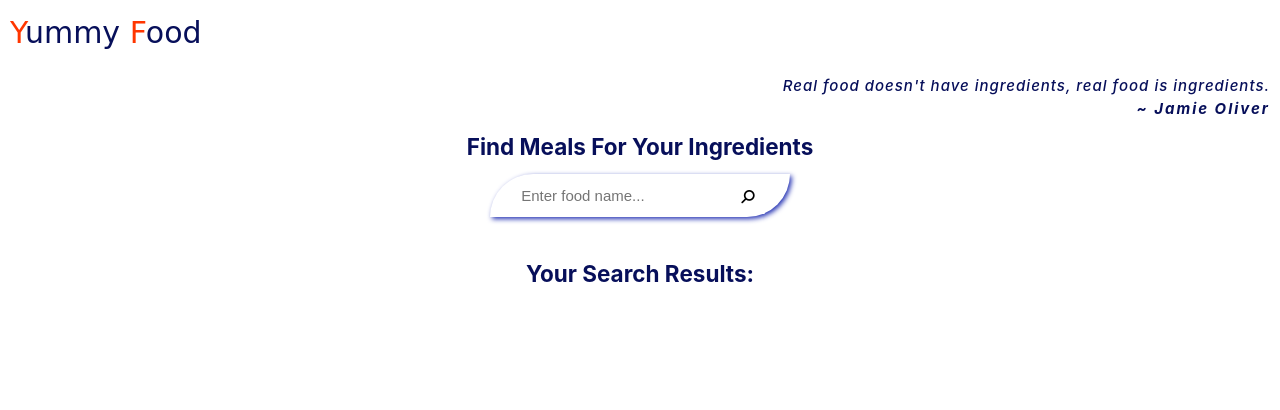
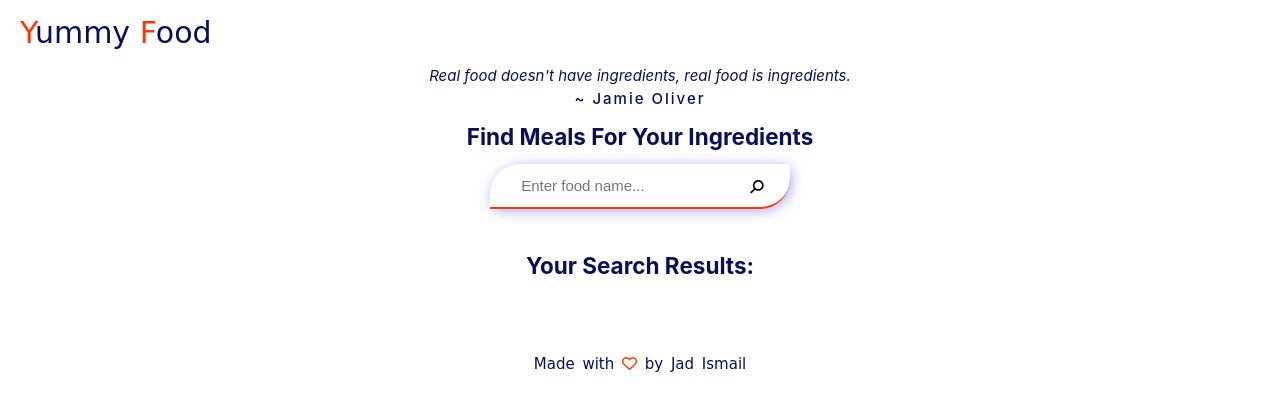
Before and after one commit to jadismail/Recipe-app, a plain HTML site: page index.html in a window 1280 px wide. Drawn offline with Linux system fonts and the light colour scheme; a web font is replaced by a local one.

Commit message:
Add media queries and solve some issues in design.

```diff
--- a/index.html
+++ b/index.html
@@ -32,7 +32,7 @@
             <!-- <div class="card">
                 <img class="food-image" src="https:\/\/www.themealdb.com\/images\/media\/meals\/uvuyxu1503067369.jpg" alt="A food image">
                 <h3 class="food-type">Chicken</h3>
-                <button class="recipe-btn"><a  href="#">Get Recipe</a></button>
+                <button class="recipe-btn">Get Recipe</button>
             </div>
           -->
         </div>
@@ -57,8 +57,12 @@
                 <a href="# " target="_blank " class="video ">Watch Video</a> -->
             </div>
         </div>
-
     </main>
+    <footer>
+        <a href="https://www.linkedin.com/in/jad-ismail-414ba4214/" target="_blank">
+            Made with <i class="fa-regular fa-heart"></i> by Jad Ismail
+        </a>
+    </footer>
     <script src="./main.js "></script>
 </body>
 
--- a/main.js
+++ b/main.js
@@ -22,7 +22,7 @@ function getMealList() {
                     mealList += `<div class="card" id="${meal.idMeal}">
                     <img class="food-image" src="${meal.strMealThumb}" alt="A food image">
                     <h3 class="food-type">${meal.strMeal}</h3>
-                    <button class="recipe-btn"><a  href="#">Get Recipe</a></button>
+                    <button class="recipe-btn">Get Recipe</button>
                 </div>`
                 });
                 mealListEl.classList.remove("not-found");
--- a/style.css
+++ b/style.css
@@ -27,6 +27,8 @@ body {
     font-size: 1.5rem;
     font-family: -apple-system, BlinkMacSystemFont, "Segoe UI", Roboto, Oxygen, Ubuntu, Cantarell, "Open Sans", "Helvetica Neue", sans-serif;
     color: var(--dark-blue);
+    position: relative;
+    height: 100vh;
 }
 
 header {
@@ -58,14 +60,16 @@ header {
 .search-box {
     width: 300px;
     padding: 0.3rem 0;
-    border-radius: 50px 0;
-    box-shadow: 2px 2px 5px 0 var(--secondary-blue);
+    border-radius: 30px 0;
+    box-shadow: 2px 2px 15px -3px rgba(0, 0, 255, 0.5);
+    border-bottom: 2.5px solid var(--dark-orange);
+    /* border-right: 2px solid var(--dark-orange); */
 }
 
 .search-content {
     width: 220px;
     padding: 1rem;
-    border-radius: 50px 0;
+    /* border-radius: 50px 0; */
     border: 0;
     font-size: 1.5rem;
     color: var(--dark-blue);
@@ -73,7 +77,7 @@ header {
 
 .btn-search {
     padding: 1rem;
-    transform: translateX(-0.44rem);
+    transform: translateX(0.5rem);
     cursor: pointer;
     border: 0;
     background-color: white;
@@ -88,16 +92,17 @@ header {
 }
 
 blockquote {
-    font-weight: 500;
-    letter-spacing: 1px;
+    font-weight: 400;
     font-style: italic;
-    text-align: right;
+    text-align: center;
     padding: 0 1rem;
+    font-size: 1.4rem;
 }
 
 cite {
-    font-weight: 700;
+    font-weight: 500;
     letter-spacing: 2px;
+    font-style: normal;
 }
 
 
@@ -116,7 +121,7 @@ main {
     display: grid;
     row-gap: 2rem;
     justify-content: center;
-    padding: 1rem;
+    padding: 2rem;
 }
 
 .card {
@@ -136,15 +141,12 @@ main {
     padding: 1rem 2rem;
     background-color: var(--dark-blue);
     border: 0;
-    border-radius: 30px 0;
+    border-radius: 25px 0;
     margin: 1rem 0;
     cursor: pointer;
-}
-
-.recipe-btn a {
-    text-decoration: none;
     color: #fff;
     font-size: 1.4rem;
+    transition: background-color 0.3s;
 }
 
 .recipe-btn:hover {
@@ -177,11 +179,15 @@ main {
 }
 
 .fa-circle-xmark {
-    position: absolute;
-    right: 2rem;
-    top: 2rem;
     font-weight: bold;
     cursor: pointer;
+}
+
+.meal-details-container {
+    display: flex;
+    flex-direction: column;
+    gap: 2rem;
+    align-items: center;
 }
 
 .meal-details {
@@ -244,22 +250,59 @@ main {
     display: none;
 }
 
+footer {
+    font-family: "Water Brush", cursive;
+    font-size: 1.5rem;
+    margin-bottom: 1rem;
+    cursor: pointer;
+    word-spacing: 3px;
+    display: flex;
+    width: 100%;
+    justify-content: center;
+    padding: 1rem;
+}
 
-/*
+footer a {
+    color: var(--dark-blue);
+    text-decoration: none;
+}
 
+footer .fa-heart {
+    color: var(--dark-orange);
+}
 
-  @media screen and (min-width: 768px) {
-    .gallery {
-      grid-template-columns: repeat(2, 1fr);
+@media screen and (min-width: 768px) {
+    .logo {
+        padding: 1rem 2rem 0;
     }
-  }
+    .meal-results {
+        grid-template-columns: repeat(2, 320px);
+        gap: 2rem 2rem;
+    }
+    .fa-circle-xmark {
+        position: absolute;
+        right: 2rem;
+        top: 2rem;
+    }
+    blockquote {
+        font-size: 1.5rem;
+    }
+}
 
-  @media screen and (min-width: 1024px) {
-    .gallery {
-      grid-template-columns: repeat(3, 1fr);
+@media screen and (min-width: 1024px) {
+    .meal-results {
+        grid-template-columns: repeat(3, 320px);
     }
-    .gallery img:nth-of-type(3) {
-      grid-column: 2 / 4;
-      grid-row: 1 / 3;
+}
+
+@media screen and (min-width: 1440px) {
+    .meal-results {
+        grid-template-columns: repeat(3, 400px);
     }
-  } */
+    .card {
+        width: 400px;
+    }
+    blockquote {
+        font-size: 1.6rem;
+    }
+}
```
